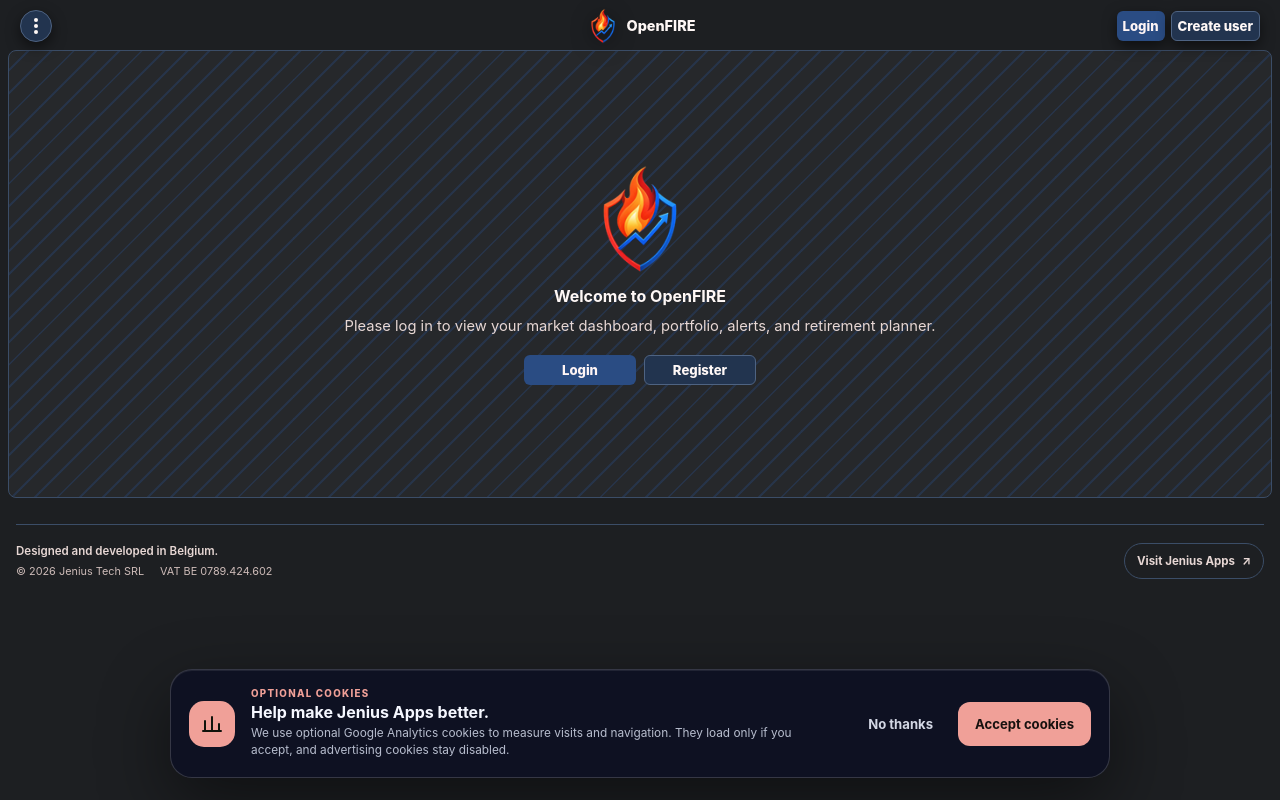
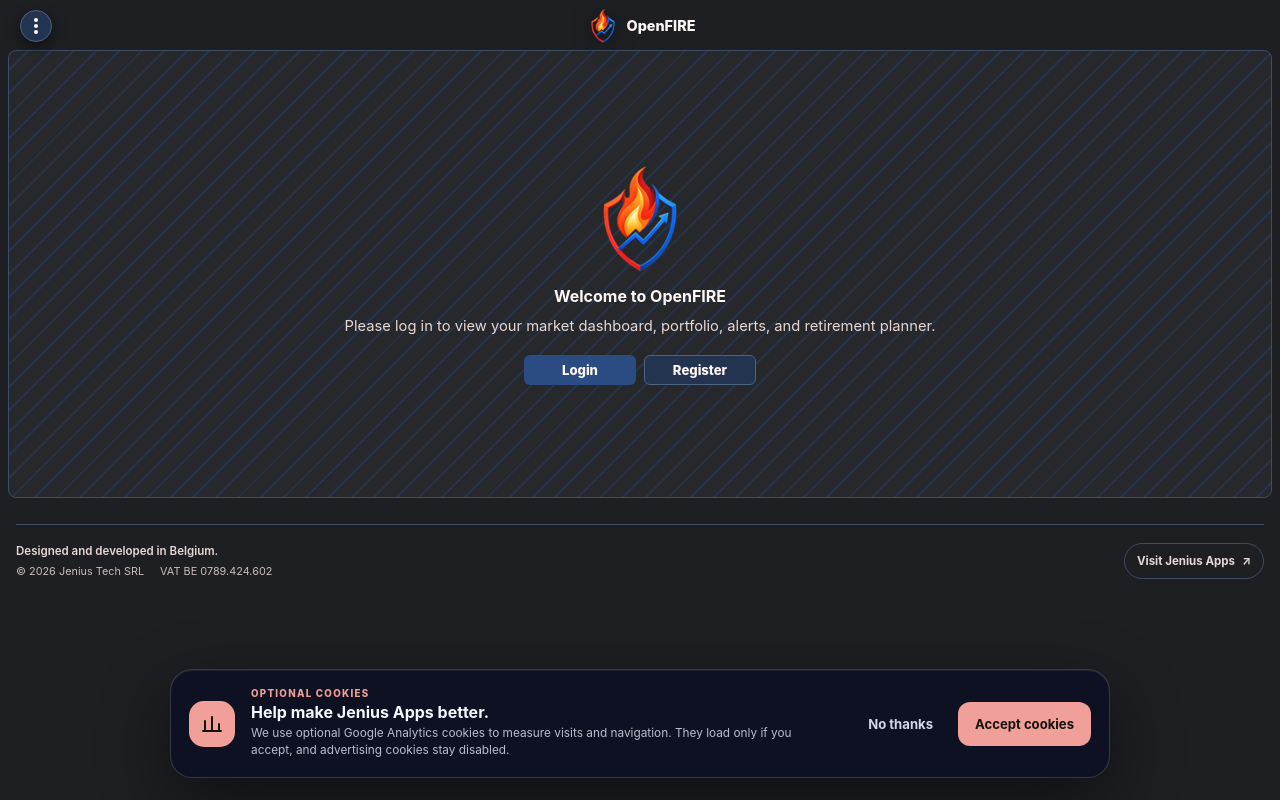
Before and after one commit to mjarmak/open-fire, an Angular app in the folder frontend/: page / in a window 1280 px wide. Built offline with nearby package versions, Linux system fonts and the light colour scheme.

Commit message:
fix: remove duplicate header auth actions

```diff
--- a/frontend/src/app/app.component.html
+++ b/frontend/src/app/app.component.html
@@ -5,8 +5,6 @@
     (openAlerts)="openAlertsDialog()"
     (refresh)="refreshDashboard()"
     (logout)="logout()"
-    (openLogin)="openLoginDialog()"
-    (openCreateUser)="openCreateUserDialog()"
     (openFeedback)="openFeedbackDialog()"
     (openApiTokens)="openApiTokenSettings()"
   />
--- a/frontend/src/app/components/header/header.component.html
+++ b/frontend/src/app/components/header/header.component.html
@@ -30,7 +30,7 @@
     <strong class="top-bar-title">OpenFIRE</strong>
   </a>
 
-  <div class="connection-panel" [class.login-only]="!state.isLoggedIn">
+  <div class="connection-panel">
     @if (state.isLoggedIn) {
       <button
         type="button"
@@ -59,22 +59,6 @@
           <span class="alert-badge">{{ state.alertCount > 99 ? '99+' : state.alertCount }}</span>
         }
       </button>
-    } @else {
-      @if (!state.isLoading) {
-        <button
-          type="button"
-          (click)="openLogin.emit()"
-        >
-          Login
-        </button>
-        <button
-          type="button"
-          class="secondary"
-          (click)="openCreateUser.emit()"
-        >
-          Create user
-        </button>
-      }
     }
   </div>
 </header>
--- a/frontend/src/app/components/header/header.component.ts
+++ b/frontend/src/app/components/header/header.component.ts
@@ -28,8 +28,6 @@
   @Output() refresh = new EventEmitter<void>();
   @Output() searchStock = new EventEmitter<void>();
   @Output() logout = new EventEmitter<void>();
-  @Output() openLogin = new EventEmitter<void>();
-  @Output() openCreateUser = new EventEmitter<void>();
   @Output() openFeedback = new EventEmitter<void>();
   @Output() openApiTokens = new EventEmitter<void>();
 
```
Also changed, not shown: 1 other file (tests, documents, lock files or other folders).
